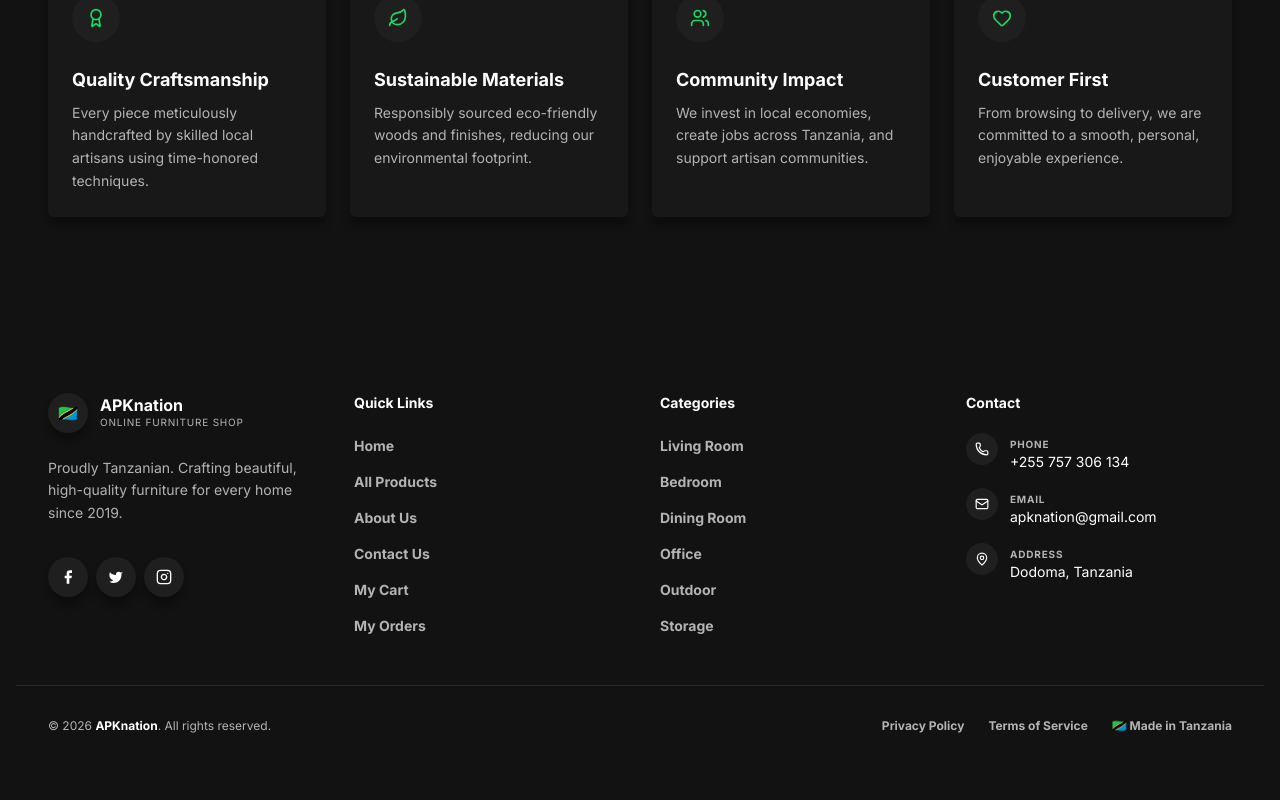
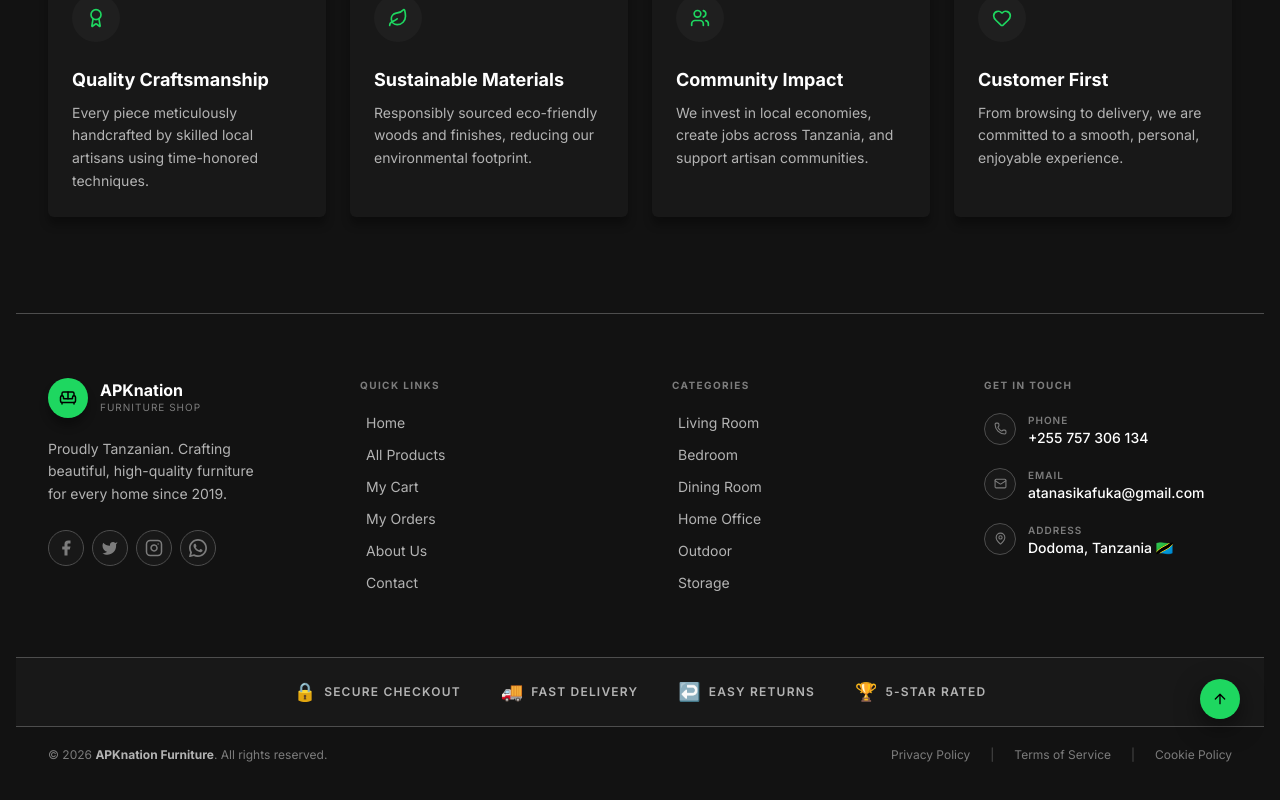
Before and after one commit to APKnation/furniture, a React (Vite) app in the folder furniture-frontend/: page / in a window 1280 px wide. Shown: the part 1916-2716 px from the top of the page. Built offline with nearby package versions, Linux system fonts and the light colour scheme; no server answers.

Commit message:
last update

```diff
--- a/furniture-frontend/src/components/Footer.jsx
+++ b/furniture-frontend/src/components/Footer.jsx
@@ -1,80 +1,131 @@
+import { useState } from 'react';
 import { Link } from 'react-router-dom';
-import { Sofa, Mail, Phone, MapPin } from 'lucide-react';
+import { Mail, Phone, MapPin, ArrowUp, ArrowRight, Sofa } from 'lucide-react';
 
+/* ── Inline SVG social icons ── */
 const FacebookIcon = () => (
-  <svg viewBox="0 0 24 24" fill="currentColor" width="16" height="16"><path d="M18 2h-3a5 5 0 0 0-5 5v3H7v4h3v8h4v-8h3l1-4h-4V7a1 1 0 0 1 1-1h3z" /></svg>
+  <svg viewBox="0 0 24 24" fill="currentColor" width="18" height="18">
+    <path d="M18 2h-3a5 5 0 0 0-5 5v3H7v4h3v8h4v-8h3l1-4h-4V7a1 1 0 0 1 1-1h3z" />
+  </svg>
 );
 const TwitterIcon = () => (
-  <svg viewBox="0 0 24 24" fill="currentColor" width="16" height="16"><path d="M22 4s-.7 2.1-2 3.4c1.6 10-9.4 17.3-18 11.6 2.2.1 4.4-.6 6-2C3 15.5.5 9.6 3 5c2.2 2.6 5.6 4.1 9 4-.9-4.2 4-6.6 7-3.8 1.1 0 3-1.2 3-1.2z" /></svg>
+  <svg viewBox="0 0 24 24" fill="currentColor" width="18" height="18">
+    <path d="M22 4s-.7 2.1-2 3.4c1.6 10-9.4 17.3-18 11.6 2.2.1 4.4-.6 6-2C3 15.5.5 9.6 3 5c2.2 2.6 5.6 4.1 9 4-.9-4.2 4-6.6 7-3.8 1.1 0 3-1.2 3-1.2z" />
+  </svg>
 );
 const InstagramIcon = () => (
-  <svg viewBox="0 0 24 24" fill="none" stroke="currentColor" strokeWidth="2" strokeLinecap="round" strokeLinejoin="round" width="16" height="16"><rect x="2" y="2" width="20" height="20" rx="5" ry="5" /><path d="M16 11.37A4 4 0 1 1 12.63 8 4 4 0 0 1 16 11.37z" /><line x1="17.5" y1="6.5" x2="17.51" y2="6.5" /></svg>
+  <svg viewBox="0 0 24 24" fill="none" stroke="currentColor" strokeWidth="2" strokeLinecap="round" strokeLinejoin="round" width="18" height="18">
+    <rect x="2" y="2" width="20" height="20" rx="5" ry="5" />
+    <path d="M16 11.37A4 4 0 1 1 12.63 8 4 4 0 0 1 16 11.37z" />
+    <line x1="17.5" y1="6.5" x2="17.51" y2="6.5" />
+  </svg>
+);
+const WhatsAppIcon = () => (
+  <svg viewBox="0 0 24 24" fill="currentColor" width="18" height="18">
+    <path d="M17.472 14.382c-.297-.149-1.758-.867-2.03-.967-.273-.099-.471-.148-.67.15-.197.297-.767.966-.94 1.164-.173.199-.347.223-.644.075-.297-.15-1.255-.463-2.39-1.475-.883-.788-1.48-1.761-1.653-2.059-.173-.297-.018-.458.13-.606.134-.133.298-.347.446-.52.149-.174.198-.298.298-.497.099-.198.05-.371-.025-.52-.075-.149-.669-1.612-.916-2.207-.242-.579-.487-.5-.669-.51-.173-.008-.371-.01-.57-.01-.198 0-.52.074-.792.372-.272.297-1.04 1.016-1.04 2.479 0 1.462 1.065 2.875 1.213 3.074.149.198 2.096 3.2 5.077 4.487.709.306 1.262.489 1.694.625.712.227 1.36.195 1.871.118.571-.085 1.758-.719 2.006-1.413.248-.694.248-1.289.173-1.413-.074-.124-.272-.198-.57-.347z" />
+    <path d="M12 0C5.373 0 0 5.373 0 12c0 2.125.558 4.121 1.533 5.854L.057 23.215a.75.75 0 0 0 .928.928l5.354-1.479A11.953 11.953 0 0 0 12 24c6.627 0 12-5.373 12-12S18.627 0 12 0zm0 21.75a9.706 9.706 0 0 1-4.95-1.355l-.355-.211-3.676 1.015 1.014-3.674-.212-.356A9.706 9.706 0 0 1 2.25 12C2.25 6.615 6.615 2.25 12 2.25S21.75 6.615 21.75 12 17.385 21.75 12 21.75z" />
+  </svg>
 );
 
+const socials = [
+  { icon: FacebookIcon,  href: '#',   label: 'Facebook'  },
+  { icon: TwitterIcon,   href: '#',   label: 'Twitter'   },
+  { icon: InstagramIcon, href: '#',   label: 'Instagram' },
+  { icon: WhatsAppIcon,  href: 'https://wa.me/255757306134', label: 'WhatsApp' },
+];
+
 const quickLinks = [
-  { to: '/', label: 'Home' },
+  { to: '/',         label: 'Home'        },
   { to: '/products', label: 'All Products' },
-  { to: '/about', label: 'About Us' },
-  { to: '/contact', label: 'Contact Us' },
-  { to: '/cart', label: 'My Cart' },
-  { to: '/orders', label: 'My Orders' },
+  { to: '/cart',     label: 'My Cart'      },
+  { to: '/orders',   label: 'My Orders'    },
+  { to: '/about',    label: 'About Us'     },
+  { to: '/contact',  label: 'Contact'      },
 ];
 
 const categories = [
-  { label: 'Living Room', to: '/products' },
-  { label: 'Bedroom', to: '/products' },
-  { label: 'Dining Room', to: '/products' },
-  { label: 'Office', to: '/products' },
-  { label: 'Outdoor', to: '/products' },
-  { label: 'Storage', to: '/products' },
+  'Living Room',
+  'Bedroom',
+  'Dining Room',
+  'Home Office',
+  'Outdoor',
+  'Storage',
 ];
 
-const socials = [
-  { icon: FacebookIcon, href: '#', label: 'Facebook' },
-  { icon: TwitterIcon, href: '#', label: 'Twitter' },
-  { icon: InstagramIcon, href: '#', label: 'Instagram' },
+const trustBadges = [
+  { emoji: '🔒', text: 'Secure Checkout' },
+  { emoji: '🚚', text: 'Fast Delivery'   },
+  { emoji: '↩️',  text: 'Easy Returns'   },
+  { emoji: '🏆', text: '5-Star Rated'    },
 ];
 
 export default function Footer() {
   const year = new Date().getFullYear();
+  const [email, setEmail]     = useState('');
+  const [subDone, setSubDone] = useState(false);
+
+  const handleSubscribe = (e) => {
+    e.preventDefault();
+    if (!email) return;
+    setSubDone(true);
+    setEmail('');
+  };
+
+  const scrollTop = () => window.scrollTo({ top: 0, behavior: 'smooth' });
 
   return (
-    <footer className="bg-canvas mt-0 pb-16 pt-8">
-      {/* Main footer grid */}
-      <div className="max-w-7xl mx-auto px-4 sm:px-6 lg:px-8 py-12">
-        <div className="grid grid-cols-2 lg:grid-cols-4 gap-10">
+    <footer className="bg-canvas border-t border-hairline relative">
 
-          {/* Brand */}
-          <div className="col-span-2 lg:col-span-1">
-            <Link to="/" className="flex items-center gap-3 mb-6 group">
-              <div className="w-10 h-10 bg-surface-elevated rounded-full flex items-center justify-center shadow-spotify-medium group-hover:scale-105 transition-transform">
-              🇹🇿
+
+
+      {/* ── Main grid ── */}
+      <div className="max-w-7xl mx-auto px-4 sm:px-6 lg:px-8 py-16">
+        <div className="grid grid-cols-2 md:grid-cols-4 gap-10 lg:gap-16">
+
+          {/* Brand column */}
+          <div className="col-span-2 md:col-span-1">
+            <Link to="/" className="flex items-center gap-3 mb-5 group w-fit">
+              <div className="w-10 h-10 bg-primary rounded-full flex items-center justify-center shadow-spotify-medium group-hover:scale-110 transition-transform duration-200">
+                <Sofa size={18} className="text-on-primary" />
               </div>
               <div>
                 <p className="font-bold text-base text-ink leading-tight">APKnation</p>
-                <p className="text-[10px] text-body uppercase tracking-[0.08em]">Online Furniture Shop</p>
+                <p className="text-[10px] text-muted uppercase tracking-[0.1em]">Furniture Shop</p>
               </div>
             </Link>
-            <p className="text-body text-sm leading-relaxed mb-8 max-w-xs">
+
+            <p className="text-body text-sm leading-relaxed mb-6 max-w-[220px]">
               Proudly Tanzanian. Crafting beautiful, high-quality furniture for every home since 2019.
             </p>
-            {/* Socials */}
+
+            {/* Social icons */}
             <div className="flex gap-2">
               {socials.map(({ icon: Icon, href, label }) => (
-                <a key={label} href={href} aria-label={label}
-                  className="w-10 h-10 bg-surface-elevated rounded-full text-ink flex items-center justify-center hover:bg-surface-card hover:text-primary transition-all duration-200 shadow-spotify-medium hover:scale-105">
+                <a
+                  key={label}
+                  href={href}
+                  aria-label={label}
+                  target="_blank"
+                  rel="noopener noreferrer"
+                  className="w-9 h-9 bg-surface rounded-full border border-hairline text-muted flex items-center justify-center hover:bg-primary hover:text-on-primary hover:border-primary transition-all duration-200 hover:scale-110"
+                >
                   <Icon />
                 </a>
               ))}
             </div>
           </div>
 
+          {/* Quick links */}
           <div>
-            <h3 className="text-sm font-bold text-ink mb-5">Quick Links</h3>
+            <p className="text-[10px] font-bold text-muted uppercase tracking-[0.14em] mb-5">Quick Links</p>
             <ul className="space-y-3">
               {quickLinks.map(({ to, label }) => (
                 <li key={label}>
-                  <Link to={to} className="text-body text-sm hover:text-primary font-bold transition-colors duration-150">
+                  <Link
+                    to={to}
+                    className="text-sm text-body hover:text-primary transition-colors duration-150 flex items-center gap-1.5 group"
+                  >
+                    <span className="w-0 group-hover:w-3 overflow-hidden transition-all duration-200 text-primary text-xs">›</span>
                     {label}
                   </Link>
                 </li>
@@ -82,52 +133,58 @@ export default function Footer() {
             </ul>
           </div>
 
+          {/* Categories */}
           <div>
-            <h3 className="text-sm font-bold text-ink mb-5">Categories</h3>
+            <p className="text-[10px] font-bold text-muted uppercase tracking-[0.14em] mb-5">Categories</p>
             <ul className="space-y-3">
-              {categories.map(({ label, to }) => (
-                <li key={label}>
-                  <Link to={to} className="text-body text-sm hover:text-primary font-bold transition-colors duration-150">
-                    {label}
+              {categories.map(cat => (
+                <li key={cat}>
+                  <Link
+                    to="/products"
+                    className="text-sm text-body hover:text-primary transition-colors duration-150 flex items-center gap-1.5 group"
+                  >
+                    <span className="w-0 group-hover:w-3 overflow-hidden transition-all duration-200 text-primary text-xs">›</span>
+                    {cat}
                   </Link>
                 </li>
               ))}
             </ul>
           </div>
 
+          {/* Contact */}
           <div>
-            <h3 className="text-sm font-bold text-ink mb-5">Contact</h3>
-            <ul className="space-y-4">
+            <p className="text-[10px] font-bold text-muted uppercase tracking-[0.14em] mb-5">Get in Touch</p>
+            <ul className="space-y-5">
               <li>
                 <a href="tel:+255757306134" className="flex items-start gap-3 group">
-                  <div className="w-8 h-8 rounded-full bg-surface-elevated flex items-center justify-center flex-shrink-0 group-hover:bg-primary transition-colors">
-                    <Phone size={14} className="text-ink group-hover:text-on-primary transition-colors" />
+                  <div className="w-8 h-8 rounded-full bg-surface border border-hairline flex items-center justify-center flex-shrink-0 group-hover:bg-primary group-hover:border-primary transition-all duration-200">
+                    <Phone size={13} className="text-muted group-hover:text-on-primary transition-colors" />
                   </div>
-                  <div className="pt-1">
-                    <p className="text-[10px] text-body uppercase tracking-[0.08em] font-bold">Phone</p>
-                    <p className="text-ink text-sm group-hover:text-primary transition-colors">+255 757 306 134</p>
+                  <div>
+                    <p className="text-[10px] text-muted uppercase tracking-[0.1em] font-semibold">Phone</p>
+                    <p className="text-sm text-ink font-medium group-hover:text-primary transition-colors">+255 757 306 134</p>
                   </div>
                 </a>
               </li>
               <li>
                 <a href="mailto:apknation@gmail.com" className="flex items-start gap-3 group">
-                  <div className="w-8 h-8 rounded-full bg-surface-elevated flex items-center justify-center flex-shrink-0 group-hover:bg-primary transition-colors">
-                    <Mail size={14} className="text-ink group-hover:text-on-primary transition-colors" />
+                  <div className="w-8 h-8 rounded-full bg-surface border border-hairline flex items-center justify-center flex-shrink-0 group-hover:bg-primary group-hover:border-primary transition-all duration-200">
+                    <Mail size={13} className="text-muted group-hover:text-on-primary transition-colors" />
                   </div>
-                  <div className="pt-1">
-                    <p className="text-[10px] text-body uppercase tracking-[0.08em] font-bold">Email</p>
-                    <p className="text-ink text-sm group-hover:text-primary transition-colors">apknation@gmail.com</p>
+                  <div>
+                    <p className="text-[10px] text-muted uppercase tracking-[0.1em] font-semibold">Email</p>
+                    <p className="text-sm text-ink font-medium group-hover:text-primary transition-colors">atanasikafuka@gmail.com</p>
                   </div>
                 </a>
               </li>
               <li>
-                <div className="flex items-start gap-3 group cursor-default">
-                  <div className="w-8 h-8 rounded-full bg-surface-elevated flex items-center justify-center flex-shrink-0">
-                    <MapPin size={14} className="text-ink" />
+                <div className="flex items-start gap-3">
+                  <div className="w-8 h-8 rounded-full bg-surface border border-hairline flex items-center justify-center flex-shrink-0">
+                    <MapPin size={13} className="text-muted" />
                   </div>
-                  <div className="pt-1">
-                    <p className="text-[10px] text-body uppercase tracking-[0.08em] font-bold">Address</p>
-                    <p className="text-ink text-sm">Dodoma, Tanzania</p>
+                  <div>
+                    <p className="text-[10px] text-muted uppercase tracking-[0.1em] font-semibold">Address</p>
+                    <p className="text-sm text-ink font-medium">Dodoma, Tanzania 🇹🇿</p>
                   </div>
                 </div>
               </li>
@@ -137,17 +194,45 @@ export default function Footer() {
         </div>
       </div>
 
-      {/* Bottom bar */}
-      <div className="max-w-7xl mx-auto px-4 sm:px-6 lg:px-8 py-8 flex flex-col sm:flex-row items-center justify-between gap-4 border-t border-hairline-soft">
-        <p className="text-xs text-body">
-          © {year} <span className="font-bold text-ink">APKnation</span>. All rights reserved.
-        </p>
-        <div className="flex items-center gap-6 text-xs text-body font-bold">
-          <span className="hover:text-primary cursor-pointer transition-colors">Privacy Policy</span>
-          <span className="hover:text-primary cursor-pointer transition-colors">Terms of Service</span>
-          <span>🇹🇿 Made in Tanzania</span>
+      {/* ── Trust badges strip ── */}
+      <div className="border-t border-hairline bg-surface">
+        <div className="max-w-7xl mx-auto px-4 sm:px-6 lg:px-8 py-5">
+          <div className="flex flex-wrap items-center justify-center gap-6 sm:gap-10">
+            {trustBadges.map(({ emoji, text }) => (
+              <div key={text} className="flex items-center gap-2">
+                <span className="text-lg">{emoji}</span>
+                <span className="text-xs font-semibold text-body uppercase tracking-[0.1em]">{text}</span>
+              </div>
+            ))}
+          </div>
         </div>
       </div>
+
+      {/* ── Bottom bar ── */}
+      <div className="border-t border-hairline">
+        <div className="max-w-7xl mx-auto px-4 sm:px-6 lg:px-8 py-5 flex flex-col sm:flex-row items-center justify-between gap-3">
+          <p className="text-xs text-muted">
+            © {year} <span className="font-bold text-body">APKnation Furniture</span>. All rights reserved.
+          </p>
+          <div className="flex items-center gap-5 text-xs text-muted">
+            <span className="hover:text-primary cursor-pointer transition-colors">Privacy Policy</span>
+            <span className="text-hairline">|</span>
+            <span className="hover:text-primary cursor-pointer transition-colors">Terms of Service</span>
+            <span className="text-hairline">|</span>
+            <span className="hover:text-primary cursor-pointer transition-colors">Cookie Policy</span>
+          </div>
+        </div>
+      </div>
+
+      {/* ── Back to top button ── */}
+      <button
+        onClick={scrollTop}
+        aria-label="Back to top"
+        className="absolute bottom-16 right-6 w-10 h-10 bg-primary text-on-primary rounded-full flex items-center justify-center shadow-spotify-heavy hover:scale-110 hover:shadow-spotify-heavy transition-all duration-200"
+      >
+        <ArrowUp size={16} />
+      </button>
+
     </footer>
   );
 }
```
